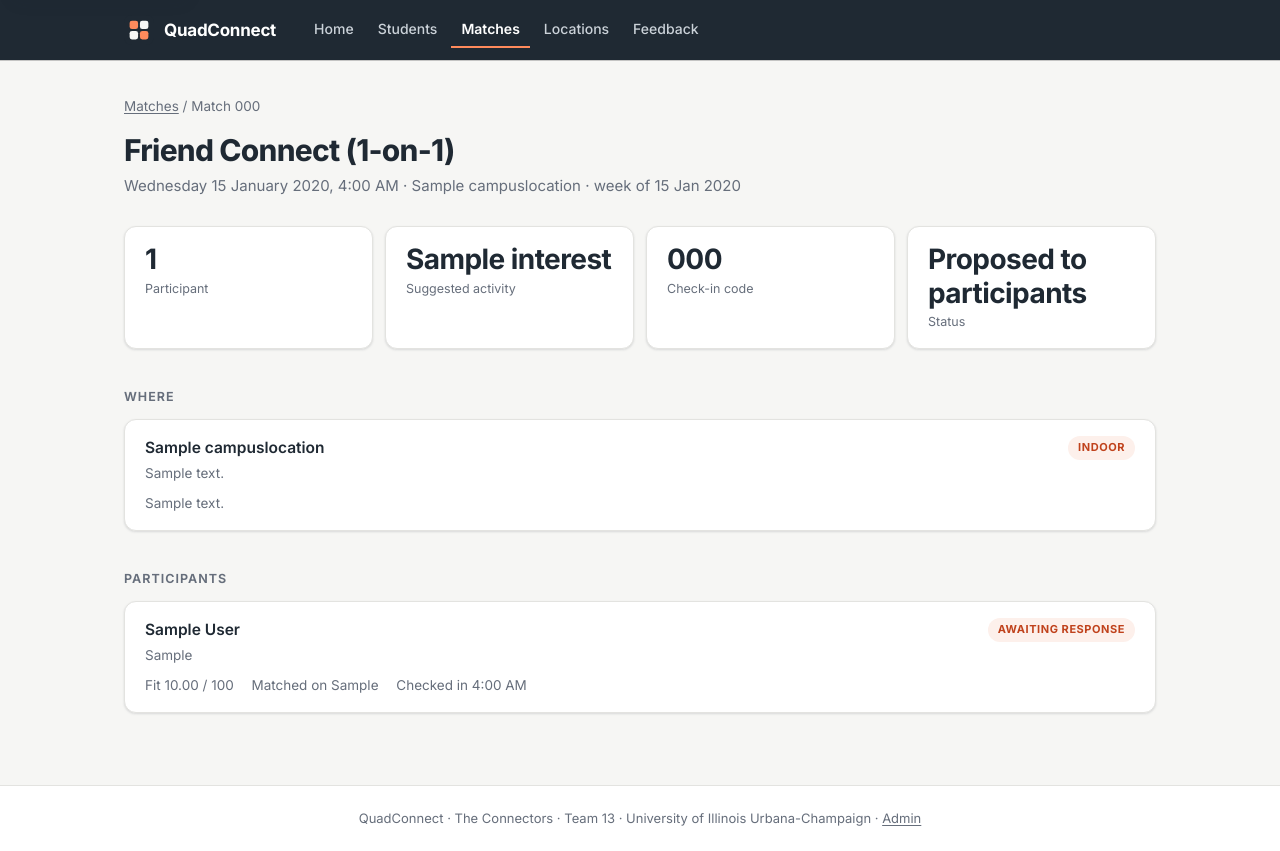
After one commit to manojkmohan5/13_QuadConnect, a Django app: page /matches/1/ in a window 1280 px wide. The commit adds this page. Run offline with Django 5.2, Linux system fonts and the light colour scheme; tables that the repository leaves empty hold one stand-in row (values such as "Sample post").

Commit message:
feat(connect): add match and venue detail pages linked from every list
Two generic DetailViews, each found by <int:pk> and 404 for an unknown pk:

- /matches/<pk>/ (MatchDetailView): time, venue, suggested activity,
  check-in code, status, and each participant with fit score and match
  reason. Feedback is private and never loaded.
- /locations/<pk>/ (CampusLocationDetailView): one venue and every match
  scheduled there. get_queryset() hides unapproved venues from non-staff,
  who get the same 404 as a missing pk, so an unreviewed venue is not
  revealed.

Every link between pages goes through get_absolute_url(): match rows on
the list, home and a student's history; participants to profiles; venue
rows to venues; a venue's matches back to each match. The pages link to
each other, so they ship together. Detail pages keep their section's nav
item active with aria-current="true" and show a breadcrumb.

```diff
--- a/connect/templates/connect/base.html
+++ b/connect/templates/connect/base.html
@@ -48,9 +48,9 @@ because the link then points at the section, not at the page being shown.
       <a href="{% url 'connect:student-list' %}"
          {% if u == 'student-list' %}class="active" aria-current="page"{% elif u == 'student-detail' %}class="active" aria-current="true"{% endif %}>Students</a>
       <a href="{% url 'connect:match-list' %}"
-         {% if u == 'match-list' %}class="active" aria-current="page"{% endif %}>Matches</a>
+         {% if u == 'match-list' %}class="active" aria-current="page"{% elif u == 'match-detail' %}class="active" aria-current="true"{% endif %}>Matches</a>
       <a href="{% url 'connect:location-list' %}"
-         {% if u == 'location-list' %}class="active" aria-current="page"{% endif %}>Locations</a>
+         {% if u == 'location-list' %}class="active" aria-current="page"{% elif u == 'location-detail' %}class="active" aria-current="true"{% endif %}>Locations</a>
       <a href="{% url 'connect:feedback-summary' %}"
          {% if u == 'feedback-summary' %}class="active" aria-current="page"{% endif %}>Feedback</a>
     </nav>
--- a/connect/templates/connect/entity_list.html
+++ b/connect/templates/connect/entity_list.html
@@ -35,7 +35,7 @@ filter_html    bool  set truthy by a view that renders its own filter block
 
   <ul class="list">
   {% for item in items %}
-    <li class="card">
+    <li class="card{% if item.url %} linked{% endif %}">
       <div class="row">
         <div>
           <div class="title">
--- a/connect/templates/connect/home.html
+++ b/connect/templates/connect/home.html
@@ -38,10 +38,12 @@ gives the grader a jumping-off point to each of the four graded views.
   <h2 class="section">Recent matches</h2>
   <ul class="list">
   {% for match in recent_matches %}
-    <li class="card">
+    <li class="card linked">
       <div class="row">
         <div>
-          <div class="title">{{ match.get_connection_type_display }}</div>
+          <div class="title">
+            <a href="{{ match.get_absolute_url }}">{{ match.get_connection_type_display }}</a>
+          </div>
           <div class="subtitle">{{ match.location.name }}</div>
           <div class="meta">
             <span>{{ match.scheduled_for|date:"D j M, g:i A" }}</span>
--- /dev/null
+++ b/connect/templates/connect/match_detail.html
@@ -0,0 +1,93 @@
+{% extends "connect/base.html" %}
+{% comment %}
+One match. Named by DetailView's convention (<app>/<model>_detail.html).
+
+Every link out of this page comes from a model's get_absolute_url(): the
+venue, and each participant's profile. Participants' feedback is private
+and is never loaded here.
+{% endcomment %}
+
+{% block title %}{{ match.get_connection_type_display }} - QuadConnect{% endblock %}
+
+{% block page_header %}
+  <nav class="crumbs" aria-label="Breadcrumb">
+    <a href="{% url 'connect:match-list' %}">Matches</a> /
+    <span aria-current="page">Match {{ match.check_in_code }}</span>
+  </nav>
+  <h1 class="page">{{ match.get_connection_type_display }}</h1>
+  <p class="sub">
+    {{ match.scheduled_for|date:"l j F Y, g:i A" }} &middot;
+    {{ match.location.name }} &middot;
+    week of {{ match.week_start|date:"j M Y" }}
+  </p>
+{% endblock %}
+
+{% block content %}
+
+  <div class="grid">
+    <div class="card stat">
+      <div class="n">{{ participants|length }}</div>
+      <div class="l">Participant{{ participants|length|pluralize }}</div>
+    </div>
+    <div class="card stat">
+      <div class="n">{{ match.suggested_activity.name|default:"None" }}</div>
+      <div class="l">Suggested activity</div>
+    </div>
+    <div class="card stat">
+      <div class="n">{{ match.check_in_code }}</div>
+      <div class="l">Check-in code</div>
+    </div>
+    <div class="card stat">
+      <div class="n">{{ match.get_status_display }}</div>
+      <div class="l">Status</div>
+    </div>
+  </div>
+
+  <h2 class="section">Where</h2>
+  <div class="card">
+    <div class="row">
+      <div>
+        <div class="title">
+          {% if match.location.is_approved %}
+            <a href="{{ match.location.get_absolute_url }}">{{ match.location.name }}</a>
+          {% else %}
+            {{ match.location.name }}
+          {% endif %}
+        </div>
+        <div class="subtitle">{{ match.location.street_address }}</div>
+        {% if match.location.arrival_note %}
+          <div class="meta"><span>{{ match.location.arrival_note }}</span></div>
+        {% endif %}
+      </div>
+      <span class="badge">{% if match.location.is_indoor %}Indoor{% else %}Outdoor{% endif %}</span>
+    </div>
+  </div>
+
+  <h2 class="section">Participants</h2>
+  <ul class="list">
+  {% for p in participants %}
+    <li class="card linked">
+      <div class="row">
+        <div>
+          <div class="title">
+            <a href="{{ p.profile.get_absolute_url }}">{{ p.profile.full_name }}</a>
+          </div>
+          <div class="subtitle">{{ p.profile.college }}</div>
+          <div class="meta">
+            <span>Fit {{ p.compatibility_score }} / 100</span>
+            {% if p.match_reason %}<span>Matched on {{ p.match_reason }}</span>{% endif %}
+            {% if p.checked_in_at %}<span>Checked in {{ p.checked_in_at|date:"g:i A" }}</span>{% endif %}
+          </div>
+        </div>
+        <span class="badge">{{ p.get_response_display }}</span>
+      </div>
+    </li>
+  {% empty %}
+    <li class="empty">
+      <div class="big">No participants yet</div>
+      <p>Students are added to a match when the weekly matching cycle runs.</p>
+    </li>
+  {% endfor %}
+  </ul>
+
+{% endblock %}
--- a/connect/urls.py
+++ b/connect/urls.py
@@ -32,6 +32,8 @@ urlpatterns = [
 
     # --- Manojkumar Mohankumar - render() FBV ----------------------------
     path("matches/", views.match_list, name="match-list"),
+    path("matches/<int:pk>/", views.MatchDetailView.as_view(),
+         name="match-detail"),
 
     # --- Prathamesh Mulay - Base CBV -------------------------------------
     # Replace with CampusLocationListView.as_view()
@@ -40,6 +42,8 @@ urlpatterns = [
         views.CampusLocationListView.as_view(),
         name="location-list",
     ),
+    path("locations/<int:pk>/", views.CampusLocationDetailView.as_view(),
+         name="location-detail"),
     # --- Dhruv Thaker - HttpResponse FBV ---------------------------------
     path("feedback/summary/", views.feedback_summary, name="feedback-summary"),
 ]
--- a/connect/views.py
+++ b/connect/views.py
@@ -185,6 +185,7 @@ def _match_rows(matches):
                 f"Code {match.check_in_code}",
             ],
             "badge": match.get_status_display(),
+            "url": match.get_absolute_url(),
         })
     return rows
 
@@ -252,6 +253,28 @@ def match_list(request):
     return render(request, "connect/match_list.html", context)
 
 
+class MatchDetailView(DetailView):
+    """One scheduled experience: when, where, who, and why they matched.
+
+    Reached from any match row via Match.get_absolute_url(). DetailView
+    looks the match up by the <int:pk> in the URL and raises 404 for a pk
+    that does not exist. Template: connect/match_detail.html by convention.
+    """
+
+    model = Match
+    context_object_name = "match"
+    queryset = Match.objects.select_related("location", "suggested_activity")
+
+    def get_context_data(self, **kwargs):
+        context = super().get_context_data(**kwargs)
+        # Meta.ordering puts the best fit first. Feedback is never loaded:
+        # it is private to the student who wrote it.
+        context["participants"] = (
+            self.object.participants.select_related("profile")
+        )
+        return context
+
+
 # ===========================================================================
 # Section B1 - Base Class-Based View (inherits django.views.View)
 # OWNER: Prathamesh Mulay (pmulay2)   URL name: connect:location-list
@@ -284,7 +307,7 @@ class CampusLocationListView(View):
                     "subtitle": location.street_address,
                     "meta": meta,
                     "badge": setting,
-                    "url": None,
+                    "url": location.get_absolute_url(),
                 }
             )
 
@@ -375,6 +398,33 @@ class CampusLocationListView(View):
         return render(request, "connect/location_list.html", context)
 
 
+class CampusLocationDetailView(DetailView):
+    """One campus venue and every match scheduled there.
+
+    An unapproved venue (retired, or suggested and not yet reviewed) is
+    visible to staff only. Everyone else gets the same 404 as a pk that
+    does not exist, so the page does not reveal that the venue exists.
+    """
+
+    model = CampusLocation
+    context_object_name = "location"
+
+    def get_queryset(self):
+        queryset = CampusLocation.objects.all()
+        if not self.request.user.is_staff:
+            queryset = queryset.filter(is_approved=True)
+        return queryset
+
+    def get_context_data(self, **kwargs):
+        context = super().get_context_data(**kwargs)
+        context["matches"] = (
+            self.object.matches.select_related("suggested_activity")
+            .annotate(headcount=Count("participants"))
+            .order_by("-scheduled_for")
+        )
+        return context
+
+
 # ===========================================================================
 # Section B2 - Generic Class-Based View (ListView / DetailView)
 # OWNER: Kritika Agrawal (kritika7)   URL names: connect:student-list,
```
Also changed, not shown: connect/templates/connect/campuslocation_detail.html (added, +74 -0 lines), connect/templates/connect/studentprofile_detail.html (+10 -6 lines).
